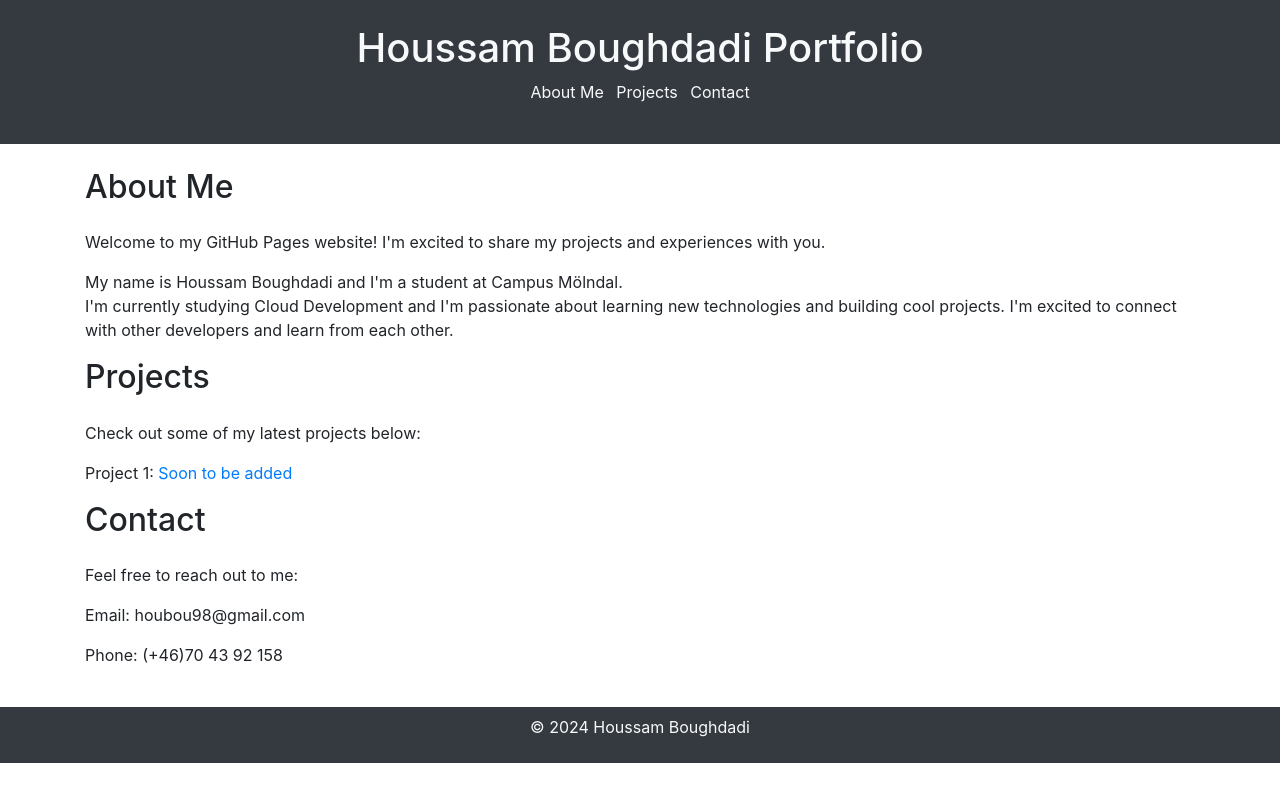
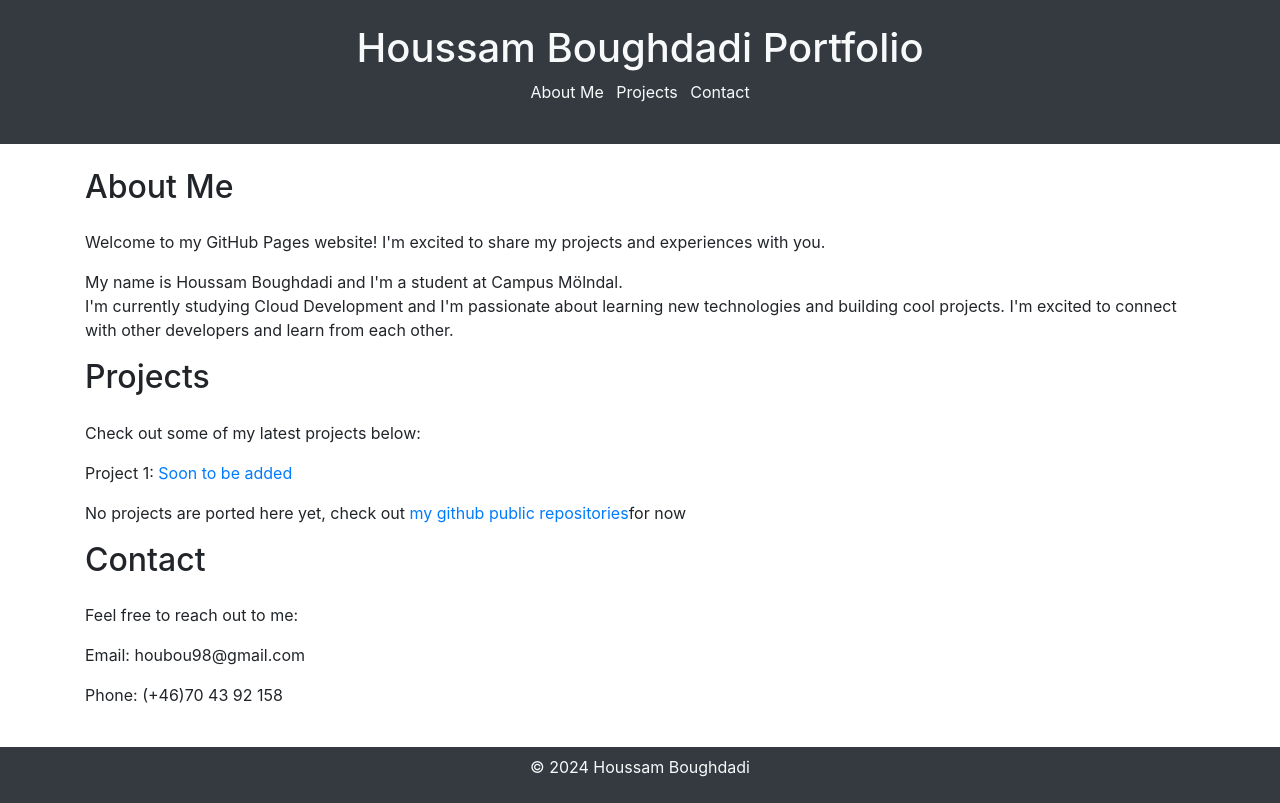
Before and after one commit to houbou98-19/houbou98-19.github.io, a plain HTML site: page index.html in a window 1280 px wide. Drawn offline with nearby package versions, Linux system fonts and the light colour scheme.

Commit message:
add github link as projects as temporary

```diff
--- a/index.html
+++ b/index.html
@@ -33,6 +33,7 @@
                 <h2 class="mb-4">Projects</h2>
                 <p>Check out some of my latest projects below:</p>
                 <p>Project 1: <a href="#">Soon to be added</a></p>
+                <p>No projects are ported here yet, check out <a href="https://github.com/houbou98-19?tab=repositories">my github public repositories</a>for now</p>
                 <!-- Add your projects or project links here -->
             </section>
 
```
